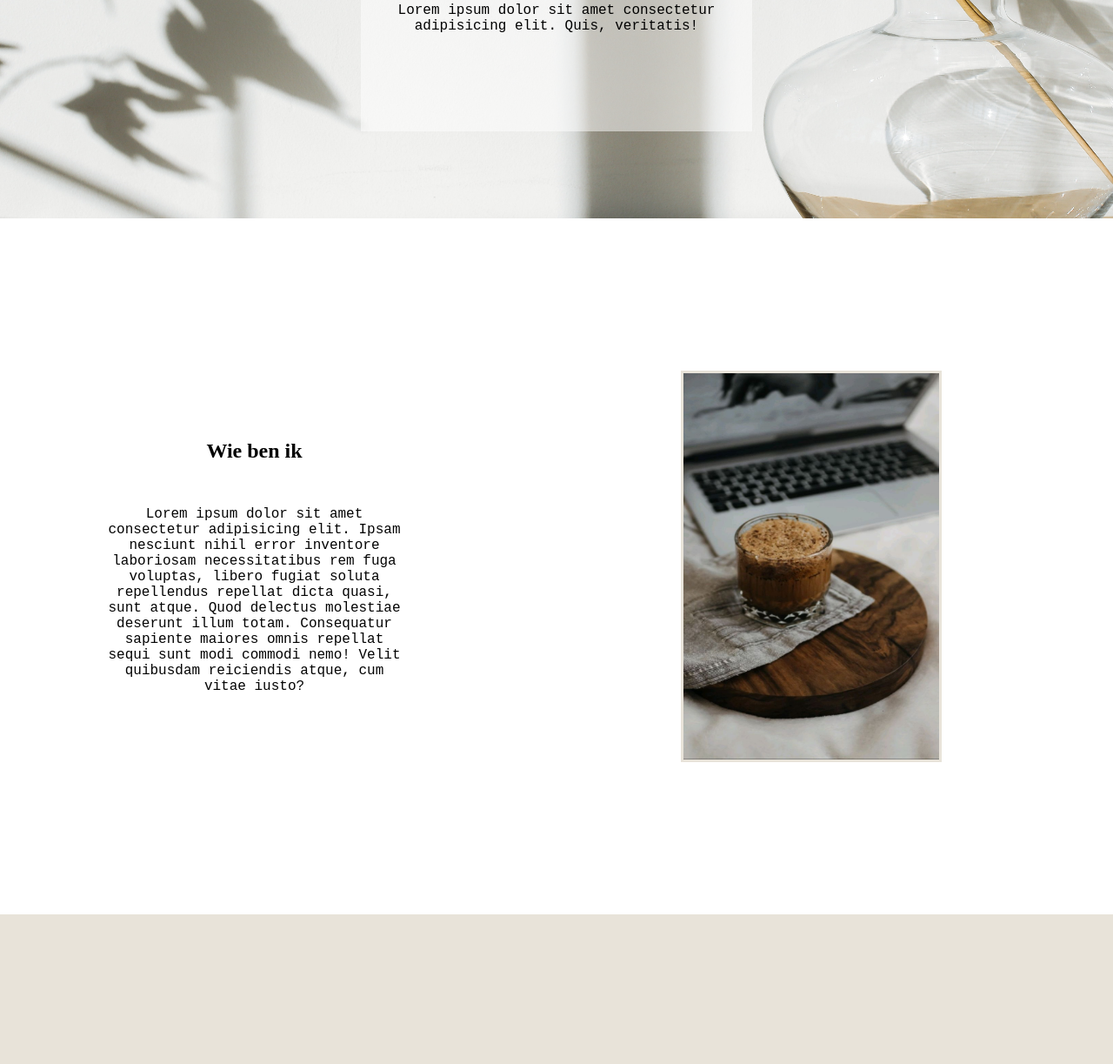
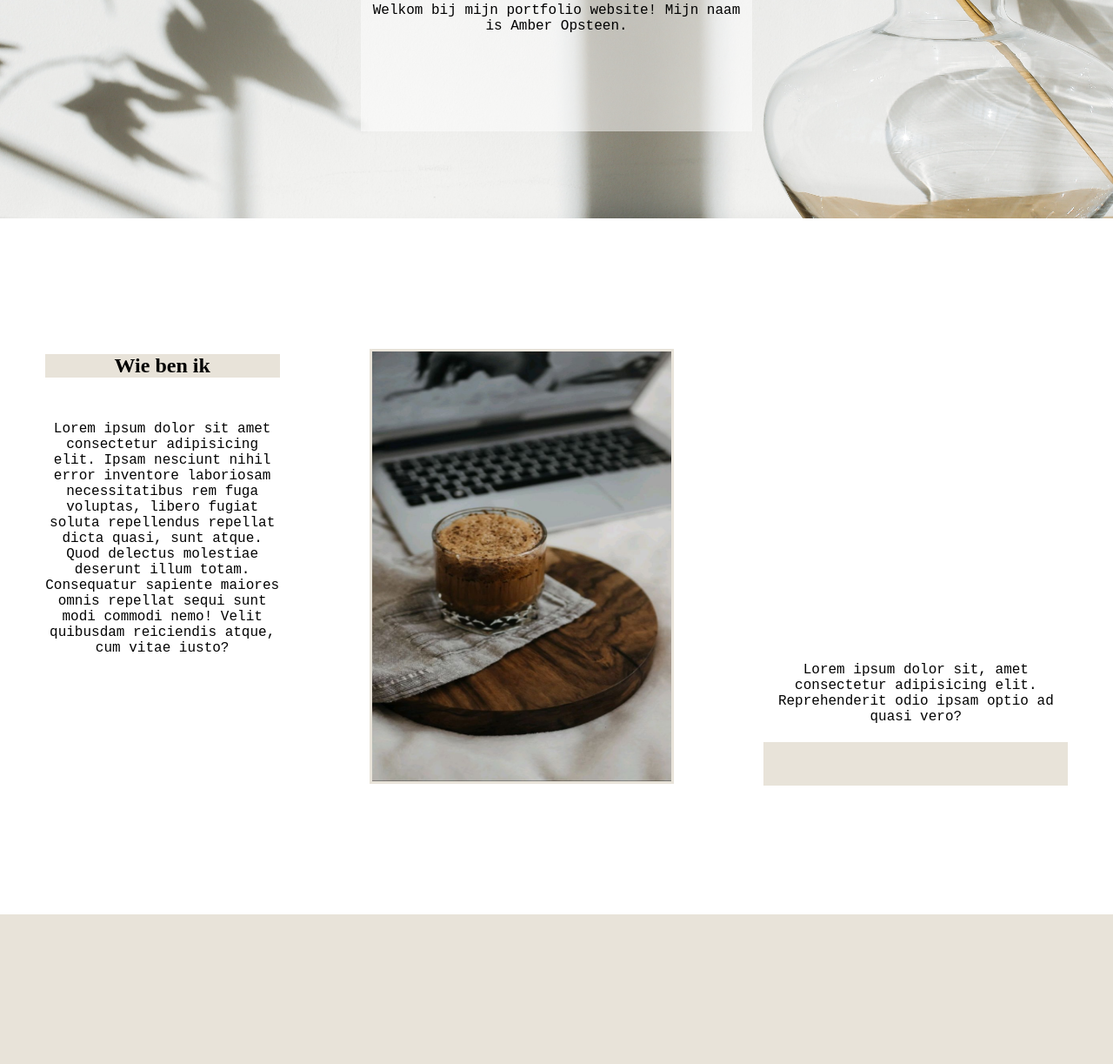
Before and after one commit to amberopsteen/amberopsteen.github.io, a plain HTML site: page index.html in a window 1280 px wide. Shown: the part 549-1772 px from the top of the page at 87% size. Drawn offline with Linux system fonts and the light colour scheme.

Commit message:
Updated homepage

```diff
--- a/css/styles.css
+++ b/css/styles.css
@@ -48,10 +48,6 @@ li a:hover:not(.active) {
   background-color: #e8e3d9;
 }
 
-h2 {
-  font-family: "Courier New", Courier, monospace;
-}
-
 .landing {
   display: flex;
   justify-content: center;
@@ -96,7 +92,7 @@ h2 {
   justify-content: center;
   text-align: center;
   font-weight: lighter;
-  font-family: "Courier New", Courier, monospace;
+  font-family: "Playfair Display", serif;
   line-height: 1.1;
   padding-top: 20px;
 }
@@ -122,13 +118,16 @@ h2 {
 
 .who_am_i .text_who_am_i {
   text-align: center;
-  width: 350px;
+  width: 270px;
   background-color: white;
+  margin-bottom: 149px;
 }
 
 .who_am_i .text_who_am_i h2 {
   font-family: "Playfair Display", serif;
   color: rgb(3, 3, 3);
+  margin-top: 8px;
+  background-color: #e8e3d9;
 }
 
 .who_am_i .text_who_am_i p {
@@ -142,11 +141,32 @@ h2 {
 }
 
 .who_am_i img {
-  width: 300px;
-  height: 450px;
-  margin: 80px;
+  display: flex;
+  justify-content: center;
+  width: 350px;
+  height: 500px;
   border-color: #e8e3d9;
   border-style: solid;
+}
+
+.who_am_i .text_who_am_i_2 {
+  text-align: center;
+  width: 350px;
+  height: 100px;
+  background-color: white;
+}
+
+.who_am_i .text_who_am_i_2 p {
+  font-family: "Courier New", Courier, monospace;
+  color: rgb(3, 3, 3);
+  margin-top: 160px;
+}
+
+.who_am_i .text_who_am_i_2 .block {
+  margin-top: 20px;
+  width: 350px;
+  height: 50px;
+  background-color: #e8e3d9;
 }
 
 .projects {
@@ -176,6 +196,7 @@ h2 {
 .projects .text_projects h2 {
   font-family: "Playfair Display", serif;
   color: rgb(3, 3, 3);
+  background-color: white;
 }
 
 .projects .text_projects p {
--- a/index.html
+++ b/index.html
@@ -26,10 +26,7 @@
       <div class="content">
         <img src="media/foto5.jpg" />
         <h1>Amber Opsteen</h1>
-        <p>
-          Lorem ipsum dolor sit amet consectetur adipisicing elit. Quis,
-          veritatis!
-        </p>
+        <p>Welkom bij mijn portfolio website! Mijn naam is Amber Opsteen.</p>
       </div>
     </div>
     <div class="who_am_i" id="h1">
@@ -45,6 +42,13 @@
         </p>
       </div>
       <img class="" src="media/coffee.jpg" />
+      <div class="text_who_am_i_2">
+        <p>
+          Lorem ipsum dolor sit, amet consectetur adipisicing elit.
+          Reprehenderit odio ipsam optio ad quasi vero?
+        </p>
+        <div class="block"></div>
+      </div>
     </div>
     <div class="projects" id="h2">
       <img class="" src="media/projects.jpg" />
@@ -83,6 +87,8 @@
             <select id="country" name="country">
               <option value="nederland">Nederland</option>
               <option value="duitsland">Duitsland</option>
+              <option value="frankrijk">Frankrijk</option>
+              <option value="Belgie">België</option>
               <option value="engeland">Engeland</option>
             </select>
 
```
